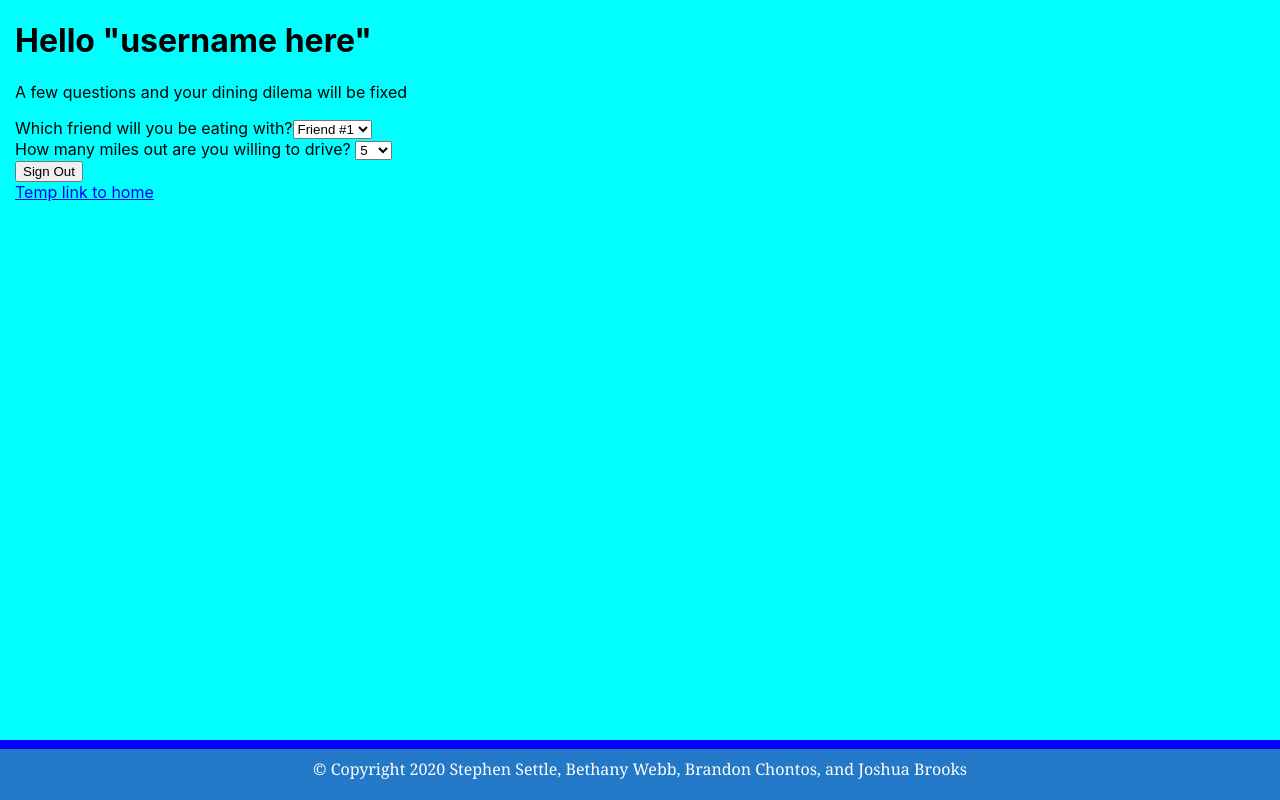
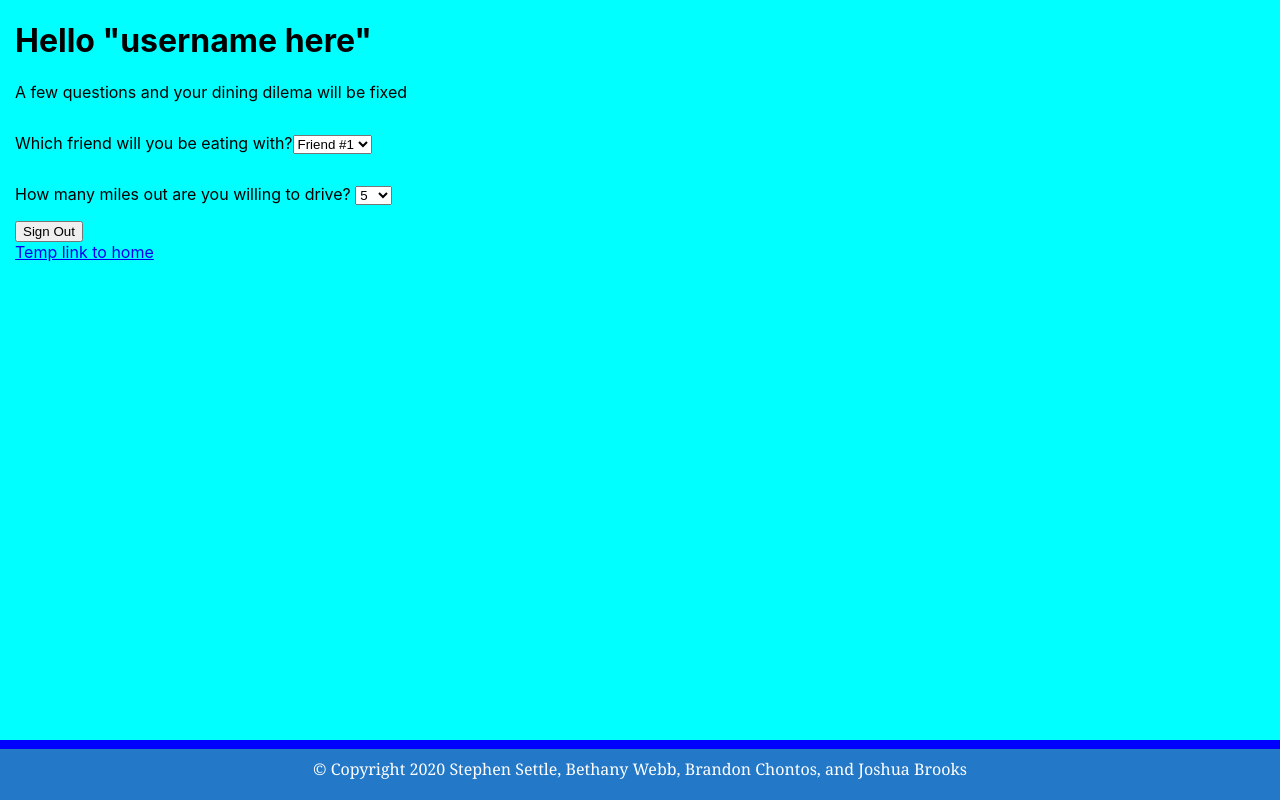
Before and after one commit to BethanyWebb/Final, a React (Create React App) app in the folder client/: page /user in a window 1280 px wide. Built offline with nearby package versions, Linux system fonts and the light colour scheme.

Commit message:
Added a little styling for User.js

```diff
--- a/client/src/components/styles/User.css
+++ b/client/src/components/styles/User.css
@@ -0,0 +1,8 @@
+.basics {
+    margin: 15px;
+}
+
+.divSpace {
+    padding-top: 15px;
+    padding-bottom: 15px;
+}
```
